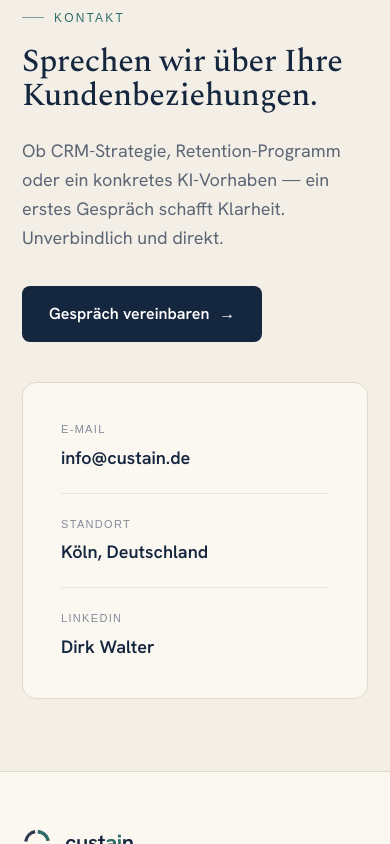
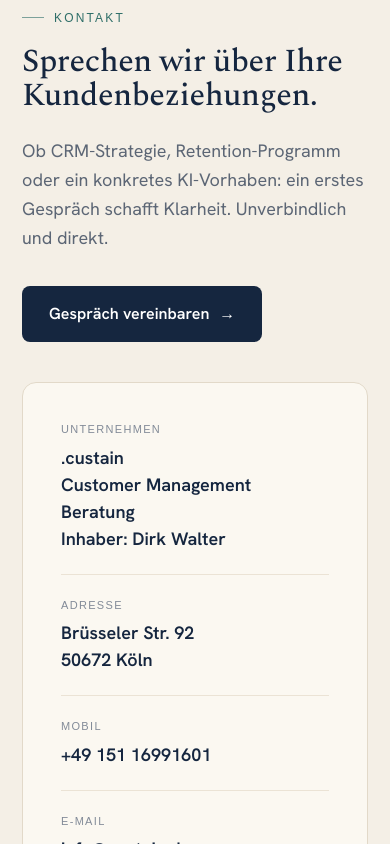
Before and after one commit to ditowa71/custain-web, a Next.js app: page / in a window 390 px wide. Shown: the part 5900-6744 px from the top of the page. Built offline with nearby package versions, Linux system fonts and the light colour scheme; a web font is replaced by a local one.

Commit message:
Kontakt: vollständige Kontaktdaten ergänzt
Adresse, Mobilnummer, Unternehmensbezeichnung hinzugefügt.

Co-Authored-By: Claude Sonnet 4.6 <noreply@anthropic.com>

```diff
--- a/app/page.tsx
+++ b/app/page.tsx
@@ -212,19 +212,27 @@ function Contact() {
           <div className="contact-left">
             <span className="eyebrow">Kontakt</span>
             <h2>Sprechen wir über Ihre Kundenbeziehungen.</h2>
-            <p>Ob CRM-Strategie, Retention-Programm oder ein konkretes KI-Vorhaben — ein erstes Gespräch schafft Klarheit. Unverbindlich und direkt.</p>
+            <p>Ob CRM-Strategie, Retention-Programm oder ein konkretes KI-Vorhaben: ein erstes Gespräch schafft Klarheit. Unverbindlich und direkt.</p>
             <a className="btn btn-primary" href="mailto:info@custain.de">
               Gespräch vereinbaren <span className="arrow">→</span>
             </a>
           </div>
           <div className="contact-card">
             <div className="contact-row">
+              <span className="k">Unternehmen</span>
+              <span className="v">.custain<br />Customer Management Beratung<br />Inhaber: Dirk Walter</span>
+            </div>
+            <div className="contact-row">
+              <span className="k">Adresse</span>
+              <span className="v">Brüsseler Str. 92<br />50672 Köln</span>
+            </div>
+            <div className="contact-row">
+              <span className="k">Mobil</span>
+              <a className="v" href="tel:+4915116991601">+49 151 16991601</a>
+            </div>
+            <div className="contact-row">
               <span className="k">E-Mail</span>
               <a className="v" href="mailto:info@custain.de">info@custain.de</a>
-            </div>
-            <div className="contact-row">
-              <span className="k">Standort</span>
-              <span className="v">Köln, Deutschland</span>
             </div>
             <div className="contact-row">
               <span className="k">LinkedIn</span>
```
